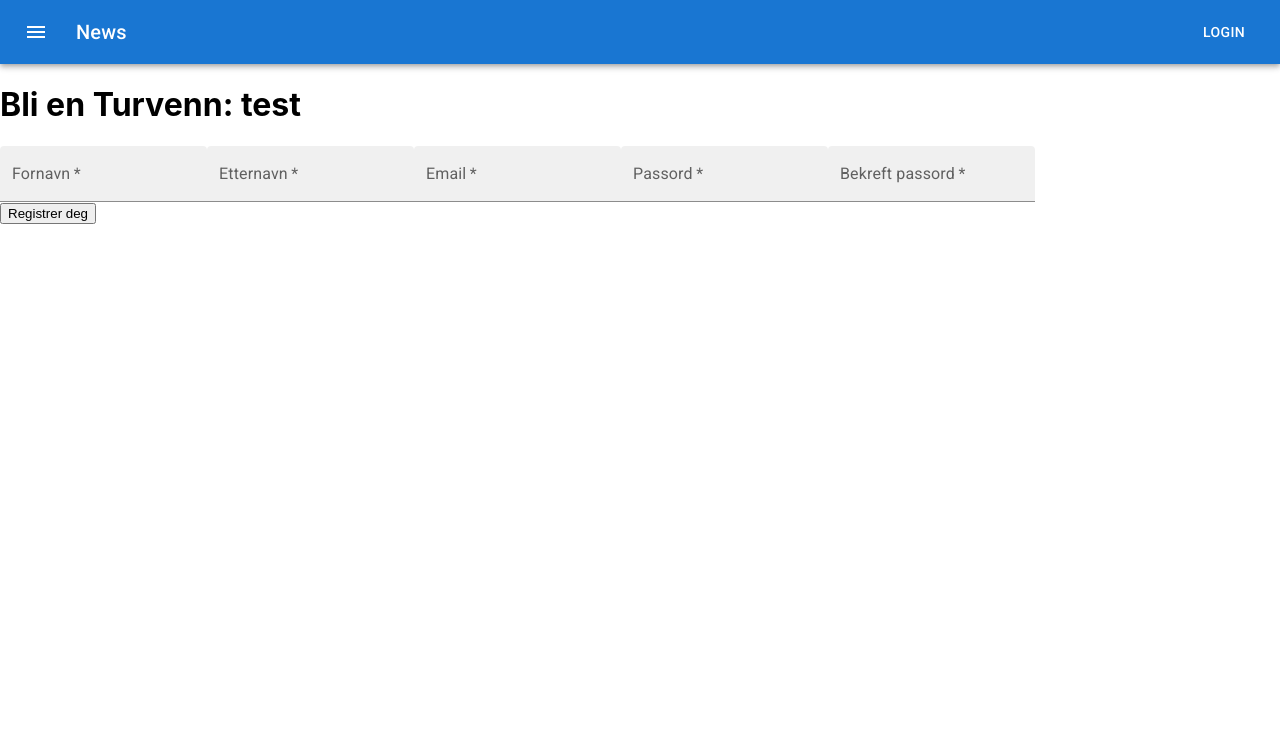
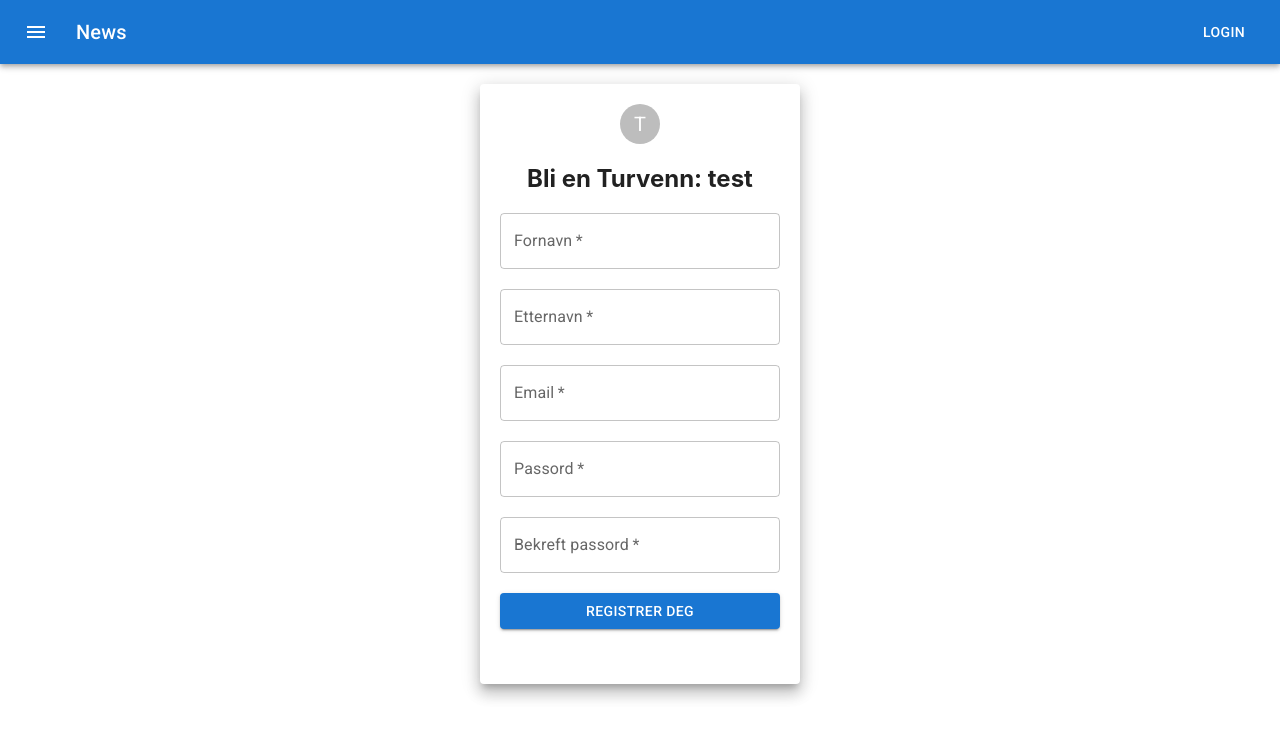
Before and after one commit to eriksalv/turvenn-tdt4140, a React (Create React App) app in the folder frontend/: page /register in a window 1280 px wide. Shown: the top 738 px of the page. Built offline with nearby package versions, Linux system fonts and the light colour scheme.

Commit message:
feat(#4) pyntet litt på registreringssiden

```diff
--- a/frontend/src/pages/Register.css
+++ b/frontend/src/pages/Register.css
@@ -0,0 +1,8 @@
+.flex-container {
+    display: flex;
+    flex-direction: column;
+    justify-content: center, space-around;
+    align-items: center;
+    margin: 10px;
+    padding: 20px;
+  }
--- a/frontend/src/pages/Register.jsx
+++ b/frontend/src/pages/Register.jsx
@@ -1,4 +1,6 @@
-import { TextField } from "@mui/material";
+import { inputUnstyledClasses } from "@mui/base";
+import { TextField, Grid, Paper, Avatar, Button } from "@mui/material";
+import { padding } from "@mui/system";
 import React, { useState } from "react";
 import { useSelector, useDispatch } from "react-redux";
 import { register } from "../features/auth/authSlice";
@@ -20,6 +22,9 @@ function Register() {
     (state) => state.auth
   );
 
+  const paperStyle = {padding:20, height:'70vh', width:280, margin:'20px auto'};
+  const inputStyle = {margin: '0px 0px 20px'}
+
   const onChange = (e) => {
     setFormData((prevState) => ({
       ...prevState,
@@ -30,57 +35,80 @@ function Register() {
   const onSubmit = (e) => {
     e.preventDefault();
     console.log(
-      `Email: ${email}, Password: ${password}, Confirmed Password: ${confirmedPassword}`
+      `First Name: ${firstName}, Last Name: ${lastName}, Email: ${email}, Password: ${password}, Confirmed Password: ${confirmedPassword}`
     );
   };
 
   return (
+
     <main>
-      <h1>Bli en Turvenn: {message}</h1>
+      <Grid>
+        <Paper elevation={10} style={paperStyle}>
+          <Grid align='center'>
+            <Avatar>T</Avatar>
+            <h2>Bli en Turvenn: {message}</h2>
+          </Grid >
+          <Grid className="flex-container">
             <form onSubmit={onSubmit}>
-        <div className="info">
                 <TextField
-            label="Fornavn"
-            variant="filled"
+                  label='Fornavn'
+                  placeholder='Skriv inn fornavn'
                   required
+                  fullWidth
                   value={firstName}
+                  style={inputStyle}
                 />
                 <TextField
-            label="Etternavn"
-            variant="filled"
+                  label='Etternavn'
+                  placeholder='Skriv inn etternavn'
                   required
+                  fullWidth
                   value={lastName}
+                  style={inputStyle}
                 />
                 <TextField
                 label="Email"
-            variant="filled"
                   type="email"
+                  placeholder='Skriv inn email'
                   required
+                  fullWidth
                   value={email}
+                  style={inputStyle}
                 />
                 <TextField
                   label="Passord"
-            variant="filled"
                   type="password"
+                  placeholder='Velg passord'
                   required
+                  fullWidth
                   value={password}
+                  style={inputStyle}
                 />
                 <TextField
                 label="Bekreft passord"
-          variant="filled"
                 type="password"
+                placeholder='Bekreft valgt passord'
                 required
-          value={confirmedPassword}/>
-        </div>
+                fullWidth
+                value={confirmedPassword}
+                style={inputStyle}
+                />
+
+                <Button type="submit" variant="contained" fullWidth>
+                  Registrer deg
+                </Button>
+
+            </form>
+          </Grid>
+        </Paper>
+      </Grid>
 
 
 
-        <div className="Register">
-          <button type="submit" variant="contained" color="primary">
-            Registrer deg
-          </button>
-        </div>
-      </form>
+
+
+
+
     </main>
   );
 }
```
Lines whose indentation alone changed are shown as unchanged.
